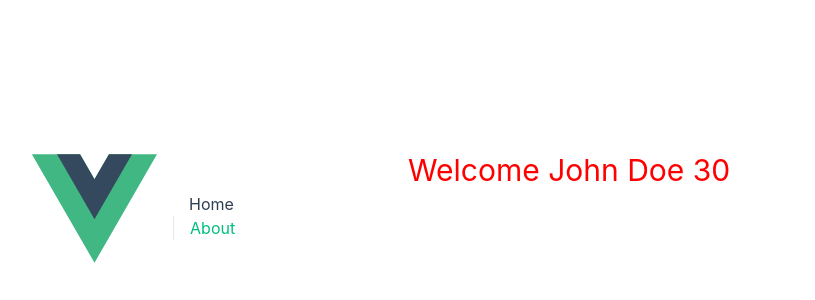
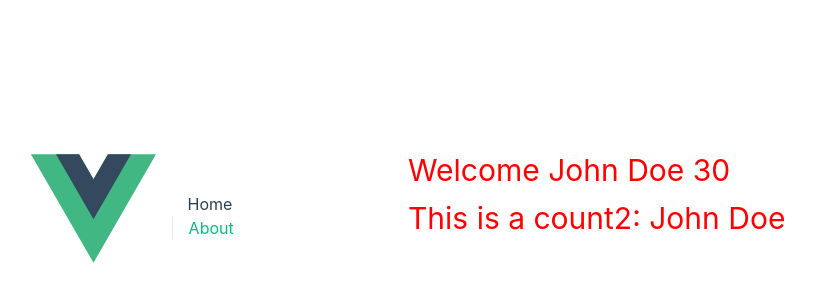
Before and after one commit to Tran-Anh-Quang/vueJS-learning, a Vue app: page / in a window 1280 px wide. Shown: the part 192-492 px from the top of the page, without its empty margins (232-1047 px from the left). Built offline with nearby package versions, Linux system fonts and the light colour scheme.

Commit message:
reactive vs ref

```diff
--- a/src/components/TheWelcome.vue
+++ b/src/components/TheWelcome.vue
@@ -1,12 +1,39 @@
 <script setup>
+import {reactive, ref} from "vue";
+
 const object = {
   name: 'John Doe',
   age: 30
 }
+
+// ref là một reactive variable
+// ref sử dụng 1 đối tượng và 1 thuộc tính
+// truy cập thuộc tính ref bằng .value
+const count1 = ref(0);
+
+count1.value = count1.value + 1;
+count1.value = count1.value + 2;
+count1.value = count1.value + 3;
+
+// reactive sử dụng 1 object trong có nhiều đối tượng
+const count2= reactive({
+  author: 'John Doe',
+  title: 'Counter',
+  age: 30
+})
+
+// truy cập thuộc tính reactive không cần .value, sử dụng trực tiếp thuộc tính có sẵn
+console.log(count2.author, count2.title, count2.age + 1)
+
+// để sử dụng reactive cho 1 array thì truyền vào 1 ref
+const count3 = reactive(ref([]))
+
 </script>
 
 <template>
-<h1> Welcome {{ object.name }} {{ object.age }} </h1>
+  <h1> Welcome {{ object.name }} {{ object.age }} </h1>
+  <h1>This is a count2: {{ count2.author }}</h1>
+
 </template>
 
 <style scoped>
```
